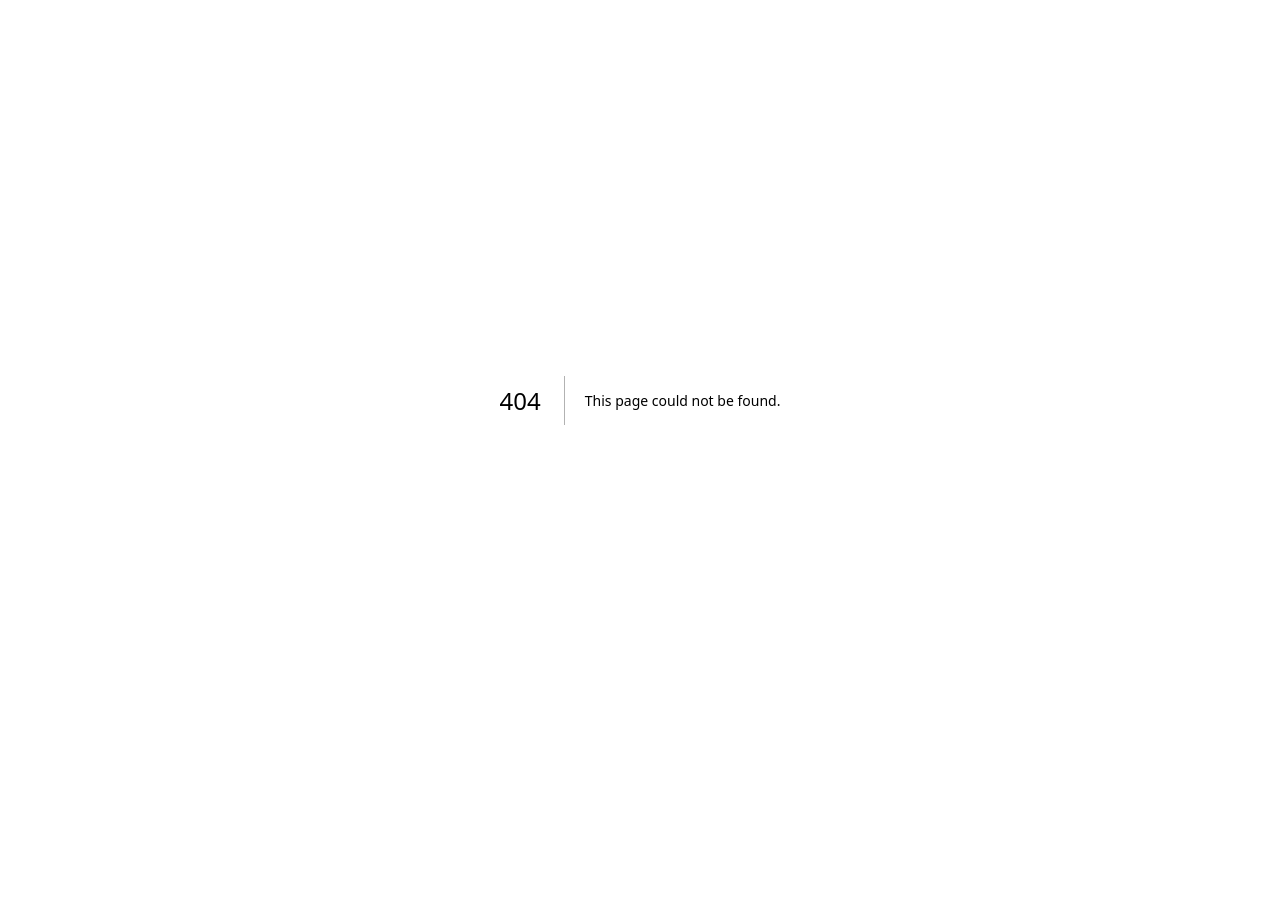
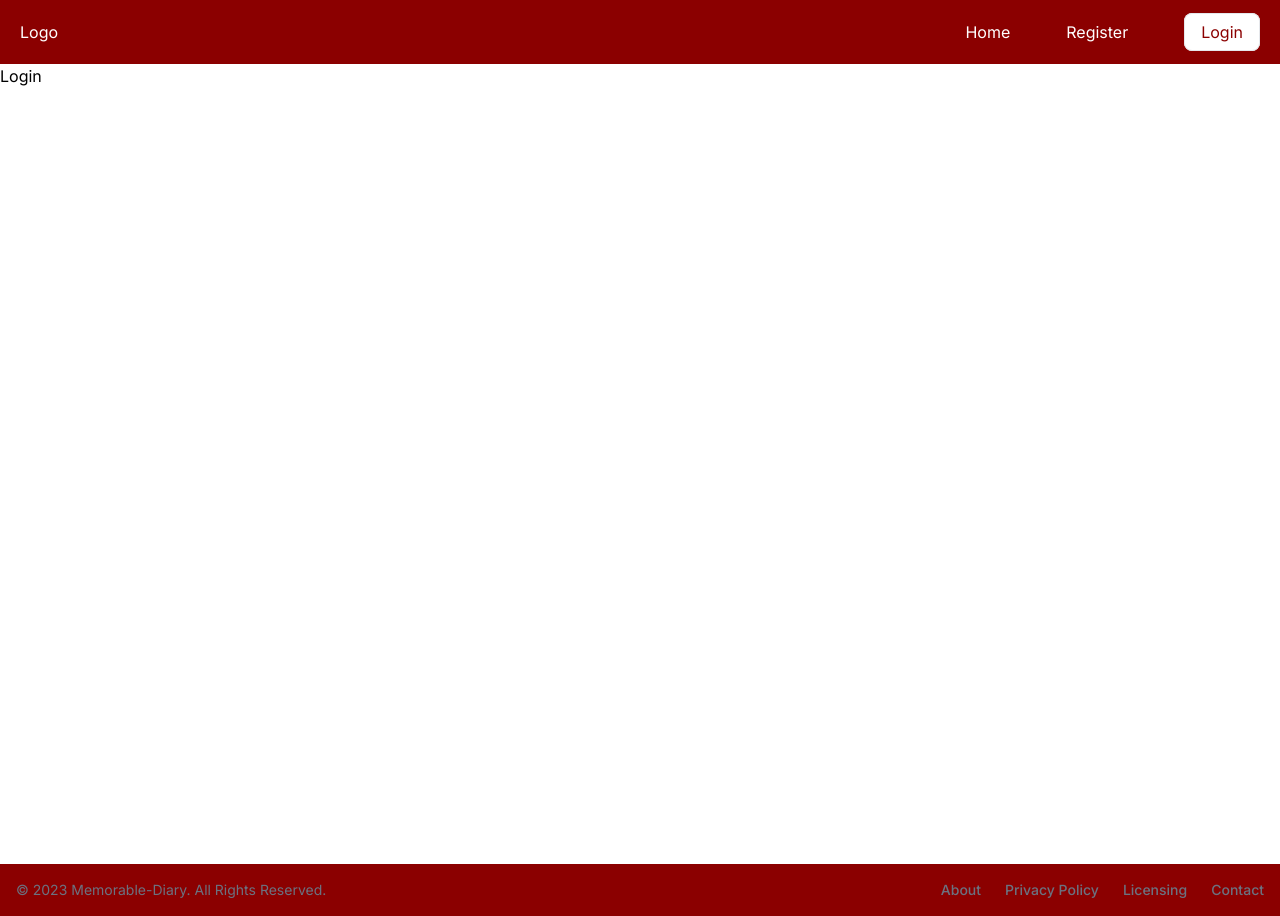
Before and after one commit to chandrakanth93986/Memorable-Diary, a Next.js app: page /login in a window 1280 px wide. Before the commit this address had no page. Before the commit the page ends 800 px from the top, so only its background shows below. Built offline with nearby package versions, Linux system fonts and the light colour scheme.

Commit message:
Add navbar, footer and initial setup.

```diff
--- /dev/null
+++ b/src/app/(auth)/login/page.js
@@ -0,0 +1,9 @@
+import React from 'react'
+
+const Login = () => {
+  return (
+    <div>Login</div>
+  )
+}
+
+export default Login
--- /dev/null
+++ b/src/app/(auth)/register/page.js
@@ -0,0 +1,9 @@
+import React from 'react'
+
+const Register = () => {
+  return (
+      <div>SignUp</div>
+  )
+}
+
+export default Register
--- a/src/app/globals.css
+++ b/src/app/globals.css
@@ -1,33 +1,3 @@
 @tailwind base;
 @tailwind components;
 @tailwind utilities;
-
-:root {
-  --foreground-rgb: 0, 0, 0;
-  --background-start-rgb: 214, 219, 220;
-  --background-end-rgb: 255, 255, 255;
-}
-
-@media (prefers-color-scheme: dark) {
-  :root {
-    --foreground-rgb: 255, 255, 255;
-    --background-start-rgb: 0, 0, 0;
-    --background-end-rgb: 0, 0, 0;
-  }
-}
-
-body {
-  color: rgb(var(--foreground-rgb));
-  background: linear-gradient(
-      to bottom,
-      transparent,
-      rgb(var(--background-end-rgb))
-    )
-    rgb(var(--background-start-rgb));
-}
-
-@layer utilities {
-  .text-balance {
-    text-wrap: balance;
-  }
-}
--- a/src/app/layout.js
+++ b/src/app/layout.js
@@ -1,5 +1,7 @@
 import { Inter } from "next/font/google";
 import "./globals.css";
+import Navbar from "@/components/Navbar";
+import Footer from "@/components/Footer";
 
 const inter = Inter({ subsets: ["latin"] });
 
@@ -11,7 +13,13 @@ export const metadata = {
 export default function RootLayout({ children }) {
   return (
     <html lang="en">
-      <body className={inter.className}>{children}</body>
+      <body className={inter.className}>
+        <Navbar />
+        <div className="m min-h-screen">
+          {children}
+        </div>
+        <Footer />
+      </body>
     </html>
   );
 }
--- a/src/app/page.js
+++ b/src/app/page.js
@@ -2,112 +2,8 @@ import Image from "next/image";
 
 export default function Home() {
   return (
-    <main className="flex min-h-screen flex-col items-center justify-between p-24">
-      <div className="z-10 max-w-5xl w-full items-center justify-between font-mono text-sm lg:flex">
-        <p className="fixed left-0 top-0 flex w-full justify-center border-b border-gray-300 bg-gradient-to-b from-zinc-200 pb-6 pt-8 backdrop-blur-2xl dark:border-neutral-800 dark:bg-zinc-800/30 dark:from-inherit lg:static lg:w-auto  lg:rounded-xl lg:border lg:bg-gray-200 lg:p-4 lg:dark:bg-zinc-800/30">
-          Get started by editing&nbsp;
-          <code className="font-mono font-bold">src/app/page.js</code>
-        </p>
-        <div className="fixed bottom-0 left-0 flex h-48 w-full items-end justify-center bg-gradient-to-t from-white via-white dark:from-black dark:via-black lg:static lg:h-auto lg:w-auto lg:bg-none">
-          <a
-            className="pointer-events-none flex place-items-center gap-2 p-8 lg:pointer-events-auto lg:p-0"
-            href="https://vercel.com?utm_source=create-next-app&utm_medium=appdir-template&utm_campaign=create-next-app"
-            target="_blank"
-            rel="noopener noreferrer"
-          >
-            By{" "}
-            <Image
-              src="/vercel.svg"
-              alt="Vercel Logo"
-              className="dark:invert"
-              width={100}
-              height={24}
-              priority
-            />
-          </a>
-        </div>
-      </div>
+    <div>
 
-      <div className="relative flex place-items-center before:absolute before:h-[300px] before:w-full sm:before:w-[480px] before:-translate-x-1/2 before:rounded-full before:bg-gradient-radial before:from-white before:to-transparent before:blur-2xl before:content-[''] after:absolute after:-z-20 after:h-[180px] after:w-full sm:after:w-[240px] after:translate-x-1/3 after:bg-gradient-conic after:from-sky-200 after:via-blue-200 after:blur-2xl after:content-[''] before:dark:bg-gradient-to-br before:dark:from-transparent before:dark:to-blue-700 before:dark:opacity-10 after:dark:from-sky-900 after:dark:via-[#0141ff] after:dark:opacity-40 before:lg:h-[360px] z-[-1]">
-        <Image
-          className="relative dark:drop-shadow-[0_0_0.3rem_#ffffff70] dark:invert"
-          src="/next.svg"
-          alt="Next.js Logo"
-          width={180}
-          height={37}
-          priority
-        />
-      </div>
-
-      <div className="mb-32 grid text-center lg:max-w-5xl lg:w-full lg:mb-0 lg:grid-cols-4 lg:text-left">
-        <a
-          href="https://nextjs.org/docs?utm_source=create-next-app&utm_medium=appdir-template&utm_campaign=create-next-app"
-          className="group rounded-lg border border-transparent px-5 py-4 transition-colors hover:border-gray-300 hover:bg-gray-100 hover:dark:border-neutral-700 hover:dark:bg-neutral-800/30"
-          target="_blank"
-          rel="noopener noreferrer"
-        >
-          <h2 className={`mb-3 text-2xl font-semibold`}>
-            Docs{" "}
-            <span className="inline-block transition-transform group-hover:translate-x-1 motion-reduce:transform-none">
-              -&gt;
-            </span>
-          </h2>
-          <p className={`m-0 max-w-[30ch] text-sm opacity-50`}>
-            Find in-depth information about Next.js features and API.
-          </p>
-        </a>
-
-        <a
-          href="https://nextjs.org/learn?utm_source=create-next-app&utm_medium=appdir-template-tw&utm_campaign=create-next-app"
-          className="group rounded-lg border border-transparent px-5 py-4 transition-colors hover:border-gray-300 hover:bg-gray-100 hover:dark:border-neutral-700 hover:dark:bg-neutral-800 hover:dark:bg-opacity-30"
-          target="_blank"
-          rel="noopener noreferrer"
-        >
-          <h2 className={`mb-3 text-2xl font-semibold`}>
-            Learn{" "}
-            <span className="inline-block transition-transform group-hover:translate-x-1 motion-reduce:transform-none">
-              -&gt;
-            </span>
-          </h2>
-          <p className={`m-0 max-w-[30ch] text-sm opacity-50`}>
-            Learn about Next.js in an interactive course with&nbsp;quizzes!
-          </p>
-        </a>
-
-        <a
-          href="https://vercel.com/templates?framework=next.js&utm_source=create-next-app&utm_medium=appdir-template&utm_campaign=create-next-app"
-          className="group rounded-lg border border-transparent px-5 py-4 transition-colors hover:border-gray-300 hover:bg-gray-100 hover:dark:border-neutral-700 hover:dark:bg-neutral-800/30"
-          target="_blank"
-          rel="noopener noreferrer"
-        >
-          <h2 className={`mb-3 text-2xl font-semibold`}>
-            Templates{" "}
-            <span className="inline-block transition-transform group-hover:translate-x-1 motion-reduce:transform-none">
-              -&gt;
-            </span>
-          </h2>
-          <p className={`m-0 max-w-[30ch] text-sm opacity-50`}>
-            Explore starter templates for Next.js.
-          </p>
-        </a>
-
-        <a
-          href="https://vercel.com/new?utm_source=create-next-app&utm_medium=appdir-template&utm_campaign=create-next-app"
-          className="group rounded-lg border border-transparent px-5 py-4 transition-colors hover:border-gray-300 hover:bg-gray-100 hover:dark:border-neutral-700 hover:dark:bg-neutral-800/30"
-          target="_blank"
-          rel="noopener noreferrer"
-        >
-          <h2 className={`mb-3 text-2xl font-semibold`}>
-            Deploy{" "}
-            <span className="inline-block transition-transform group-hover:translate-x-1 motion-reduce:transform-none">
-              -&gt;
-            </span>
-          </h2>
-          <p className={`m-0 max-w-[30ch] text-sm opacity-50 text-balance`}>
-            Instantly deploy your Next.js site to a shareable URL with Vercel.
-          </p>
-        </a>
-      </div>
-    </main>
+    </div>
   );
 }
--- /dev/null
+++ b/src/components/Footer.js
@@ -0,0 +1,41 @@
+"use client";
+
+const Footer = () => {
+    return (
+        <footer class="bg-diary text-white">
+            <div class="w-full mx-auto max-w-screen-xl p-4 md:flex md:items-center md:justify-between">
+                <span class="text-sm text-gray-500 sm:text-center dark:text-gray-400">
+                    © 2023{" "}
+                    <a href="https://flowbite.com/" class="hover:underline">
+                        Memorable-Diary
+                    </a>
+                    . All Rights Reserved.
+                </span>
+                <ul class="flex flex-wrap items-center mt-3 text-sm font-medium text-gray-500 dark:text-gray-400 sm:mt-0">
+                    <li>
+                        <a href="#" class="hover:underline me-4 md:me-6">
+                            About
+                        </a>
+                    </li>
+                    <li>
+                        <a href="#" class="hover:underline me-4 md:me-6">
+                            Privacy Policy
+                        </a>
+                    </li>
+                    <li>
+                        <a href="#" class="hover:underline me-4 md:me-6">
+                            Licensing
+                        </a>
+                    </li>
+                    <li>
+                        <a href="#" class="hover:underline">
+                            Contact
+                        </a>
+                    </li>
+                </ul>
+            </div>
+        </footer>
+    );
+};
+
+export default Footer;
--- /dev/null
+++ b/src/components/Navbar.js
@@ -0,0 +1,34 @@
+'use client';
+
+import React from 'react'
+import Link from 'next/link'
+import { usePathname } from 'next/navigation'
+
+const Navbar = () => {
+    const path = usePathname();
+
+    return (
+        <div>
+            <nav className='b bg-diary p-5 text-white flex justify-between items-center'>
+                <div>
+                    <p>Logo</p>
+                </div>
+                <div>
+                    <ul className='flex items-center gap-14'>
+                        <li>
+                            <Link href={'/'} className={`${path === '/' ? 'rounded-lg bg-white text-diary border px-4 py-2' : 'text-white'}`}>Home</Link>
+                        </li>
+                        <li>
+                            <Link href={'/register'} className={`${path === '/register' ? 'rounded-lg bg-white text-diary border px-4 py-2' : 'text-white'}`}>Register</Link>
+                        </li>
+                        <li>
+                            <Link href={'/login'} className={`${path === '/login' ? 'rounded-lg bg-white text-diary border px-4 py-2' : 'text-white'}`}>Login</Link>
+                        </li>
+                    </ul>
+                </div>
+            </nav>
+        </div>
+    )
+}
+
+export default Navbar
--- a/tailwind.config.js
+++ b/tailwind.config.js
@@ -12,6 +12,9 @@ module.exports = {
         "gradient-conic":
           "conic-gradient(from 180deg at 50% 50%, var(--tw-gradient-stops))",
       },
+      colors: {
+        diary: '#8B0000'
+      }
     },
   },
   plugins: [],
```
Also changed, not shown: package.json (+7 -4 lines), 1 other file (tests, documents, lock files or other folders).
